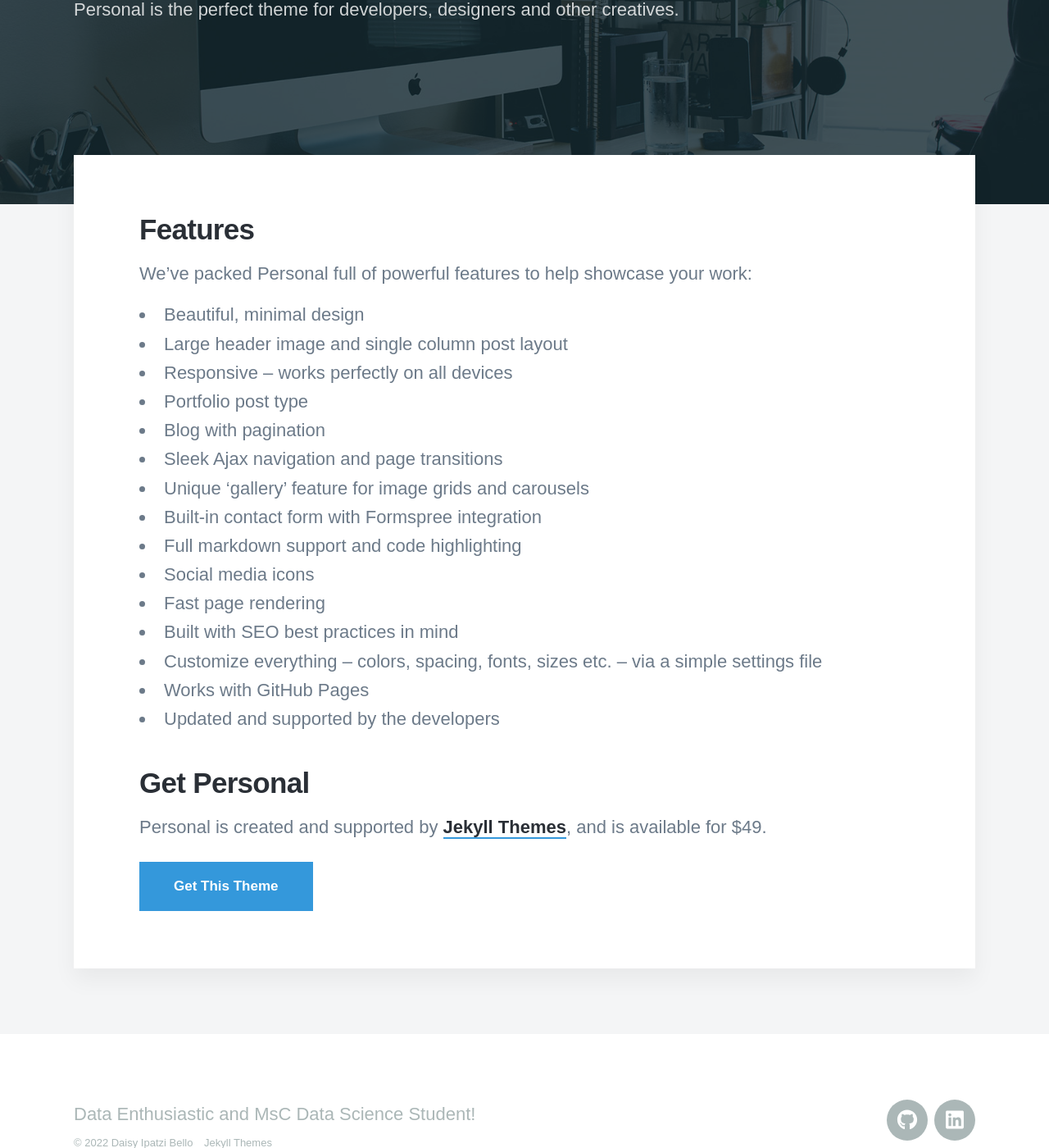
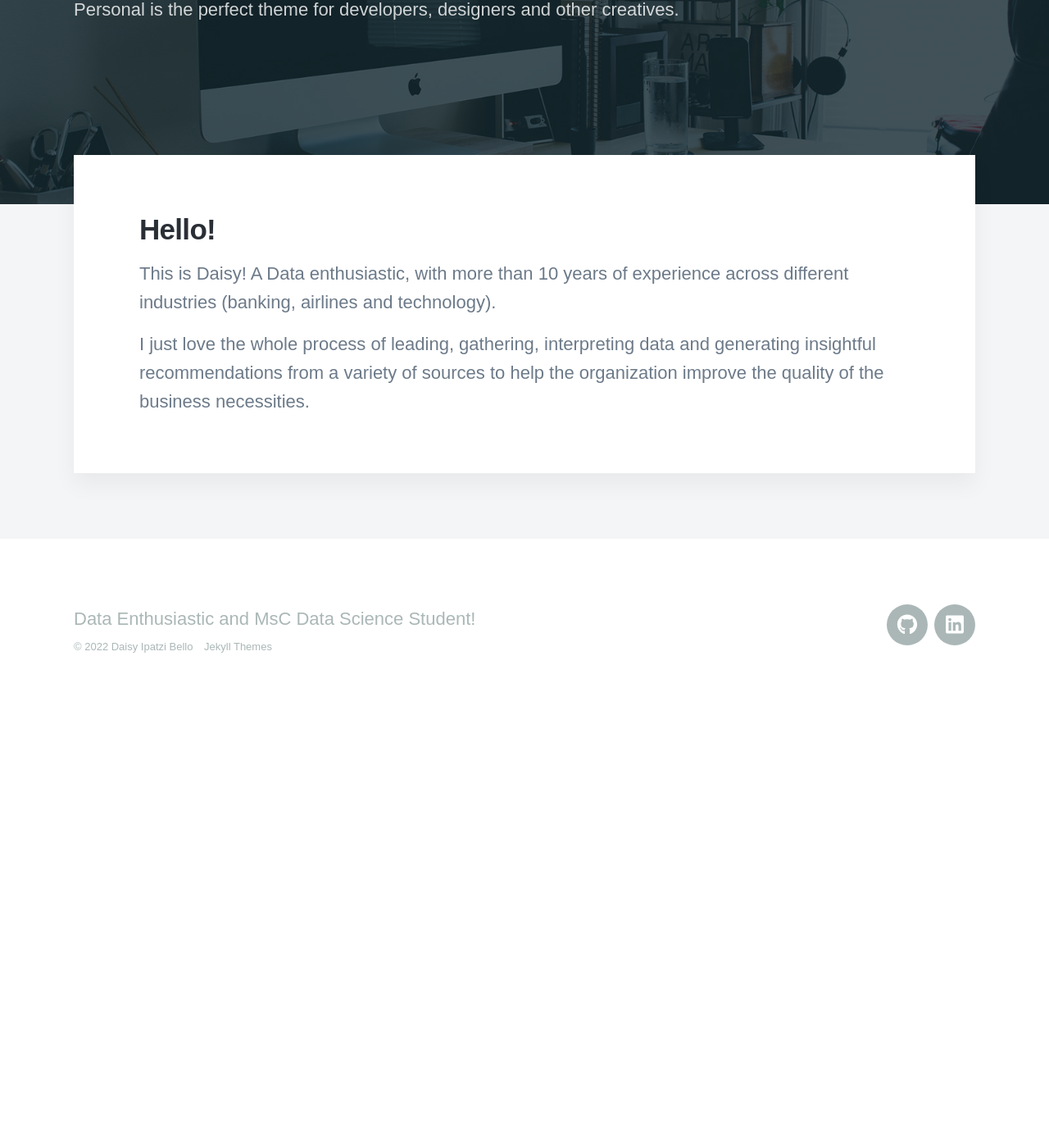
Before and after one commit to DaisyIpatzi/daisyipatzi.github.io, a Jekyll site: the page built from _pages/about.md, in a window 1280 px wide and 1400 px high, scrolled down 343 px. Shown: the whole window at 82% size. Built offline with Jekyll 4.4.1, drawn with Linux system fonts in a browser that asks for light colours; nearby versions of some CDN libraries; some web fonts are replaced; after the commit the page ends 1218 px from its top, so only the background shows below that.

Commit message:
Update about.md

```diff
--- a/_pages/about.md
+++ b/_pages/about.md
@@ -5,28 +5,8 @@ description: Personal is the perfect theme for developers, designers and other c
 featured_image: /images/demo/about.jpg
 ---
 
-## Features
+## Hello!
 
-We've packed Personal full of powerful features to help showcase your work:
+This is Daisy! A Data enthusiastic, with more than 10 years of experience across different industries (banking, airlines and technology).
 
-* Beautiful, minimal design
-* Large header image and single column post layout
-* Responsive – works perfectly on all devices
-* Portfolio post type
-* Blog with pagination
-* Sleek Ajax navigation and page transitions
-* Unique 'gallery' feature for image grids and carousels
-* Built-in contact form with Formspree integration
-* Full markdown support and code highlighting
-* Social media icons
-* Fast page rendering
-* Built with SEO best practices in mind
-* Customize everything – colors, spacing, fonts, sizes etc. – via a simple settings file
-* Works with GitHub Pages
-* Updated and supported by the developers
-
-## Get Personal
-
-Personal is created and supported by [Jekyll Themes](https://jekyllthemes.io), and is available for $49.
-
-<a href="https://jekyllthemes.io/theme/personal-website-jekyll-theme" class="button button--large">Get This Theme</a>
+I just love the whole process of leading, gathering, interpreting data and generating insightful recommendations from a variety of sources to help the organization improve the quality of the business necessities.
```
